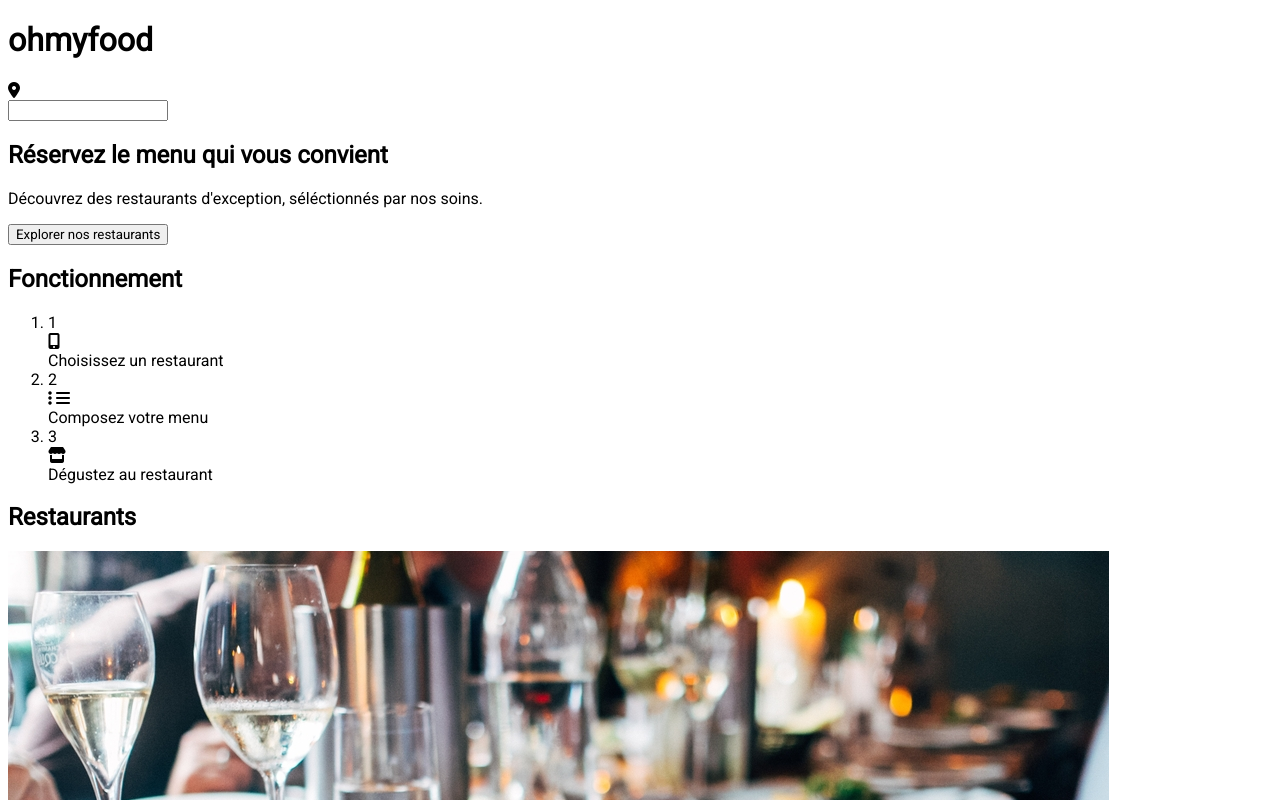
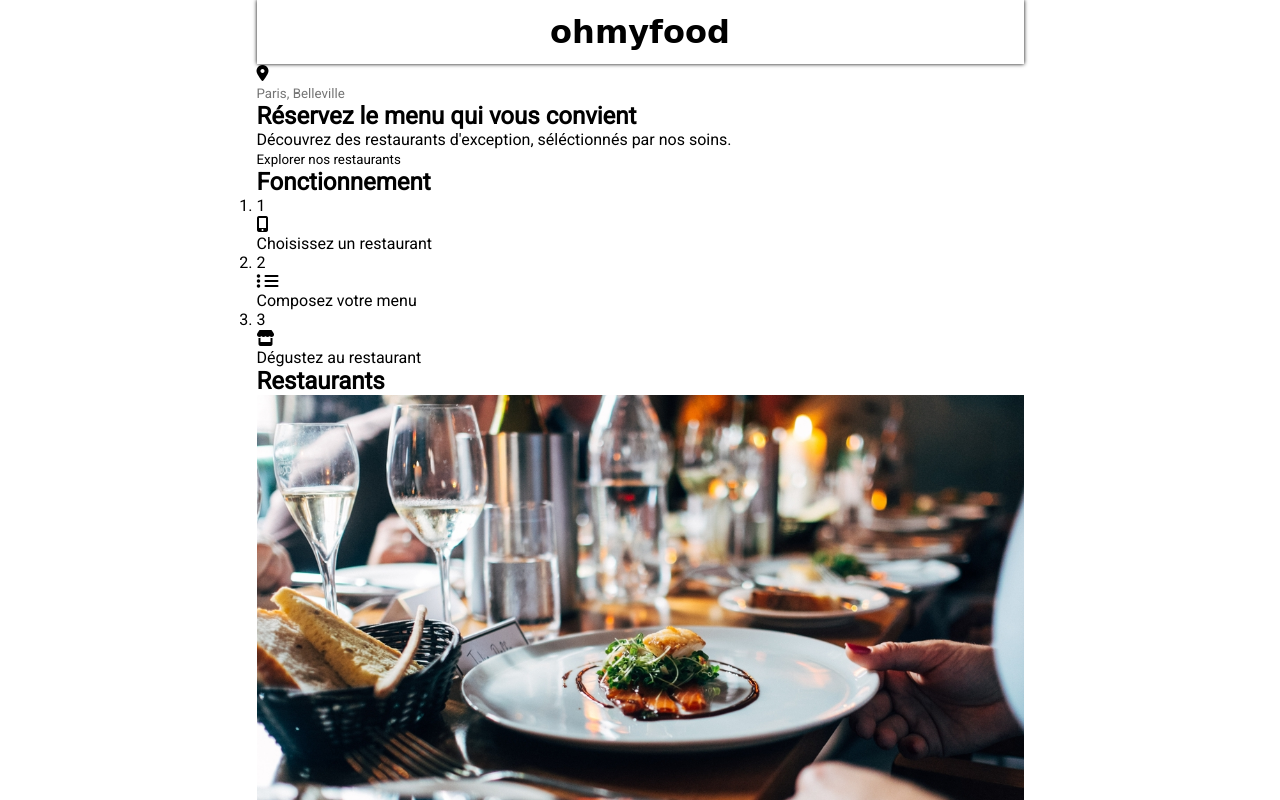
Before and after one commit to bmelicque/BastienMelicque_3_14082021, a website: page index.html in a window 1280 px wide. Shown: the top 800 px of the page. Drawn offline with Linux system fonts and the light colour scheme; a web font is replaced by a local one.

Commit message:
Header (CSS)

```diff
--- a/index.html
+++ b/index.html
@@ -21,7 +21,7 @@
                 <div class="form__location-icon">
                     <i class="fas fa-map-marker-alt"></i>
                 </div>
-                <input type="text" class="form__input">
+                <input type="text" placeholder="Paris, Belleville" class="form__input">
             </div>
             <h2 class="form__title">Réservez le menu qui vous convient</h2>
             <p class="form__description">Découvrez des restaurants d'exception, séléctionnés par nos soins.</p>
--- /dev/null
+++ b/sass/base/_base.scss
@@ -0,0 +1,21 @@
+* {
+    padding: 0;
+    margin: 0;
+    background: none;
+    border: none;
+}
+
+html {
+    scrollbar-gutter: always both;
+}
+
+body {
+    width: 100%;
+    max-width: 767px;
+    margin: auto;
+}
+
+// Pour que le site reste lisible en attendant de travailler sur les cartes
+img {
+    width: 100%;
+}
--- a/sass/base/_typography.scss
+++ b/sass/base/_typography.scss
@@ -1,6 +1,3 @@
 * {
     font-family: 'Roboto', sans-serif;
 }
-
-/* TITRES
-font-family: 'Shrikhand', cursive; */
--- /dev/null
+++ b/sass/layouts/_header.scss
@@ -0,0 +1,11 @@
+.header {
+    display: flex;
+    flex-direction: row;
+    justify-content: center;
+    align-items: center;
+    height: 4rem;
+    box-shadow: 0 0 4px black;
+    &__logo {
+        @include font-title;
+    }
+}
--- a/sass/main.scss
+++ b/sass/main.scss
@@ -1 +1,7 @@
+@import "utils/variables";
+@import "utils/mixins";
+
+@import "base/base";
 @import "base/typography";
+
+@import "layouts/header";
--- /dev/null
+++ b/sass/utils/_mixins.scss
@@ -0,0 +1,3 @@
+@mixin font-title {
+    font-family: 'Shrikhand', cursive;
+}
```
Also changed, not shown: css/style.css, 1 other file.
